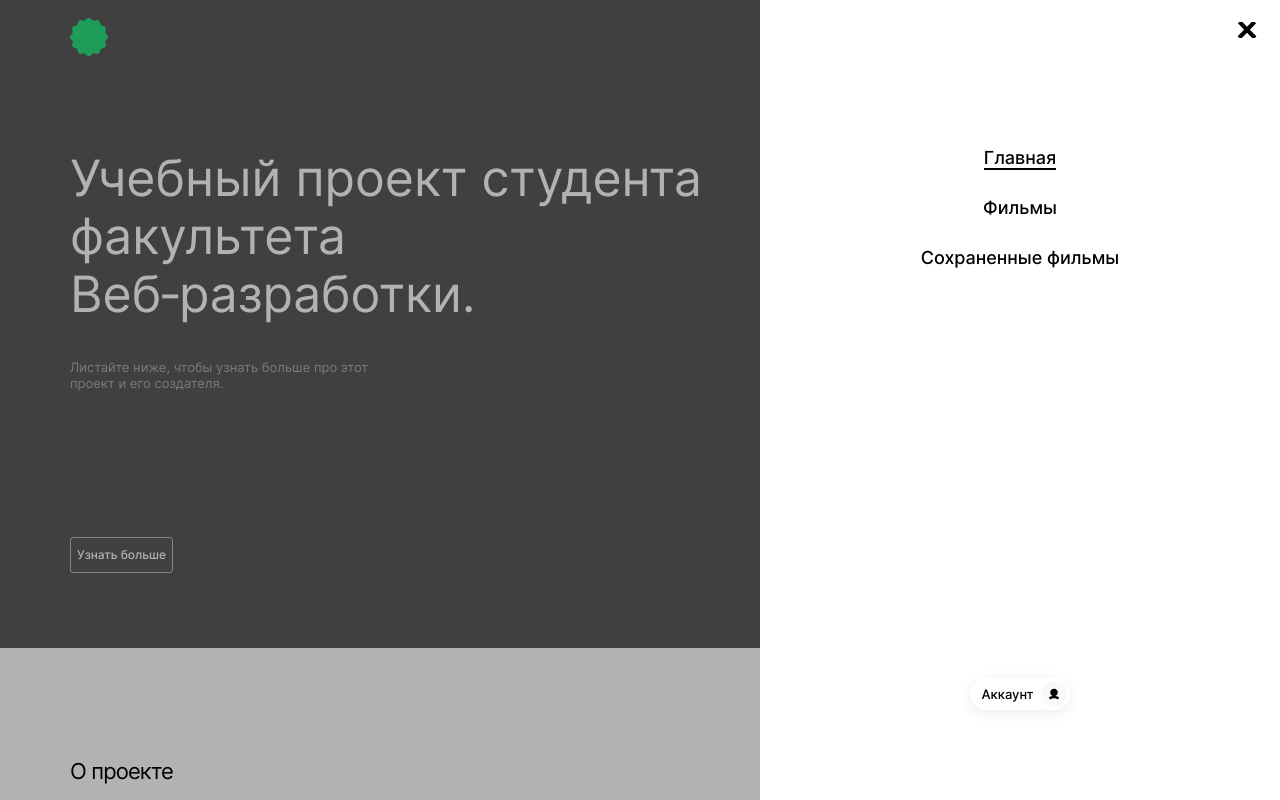
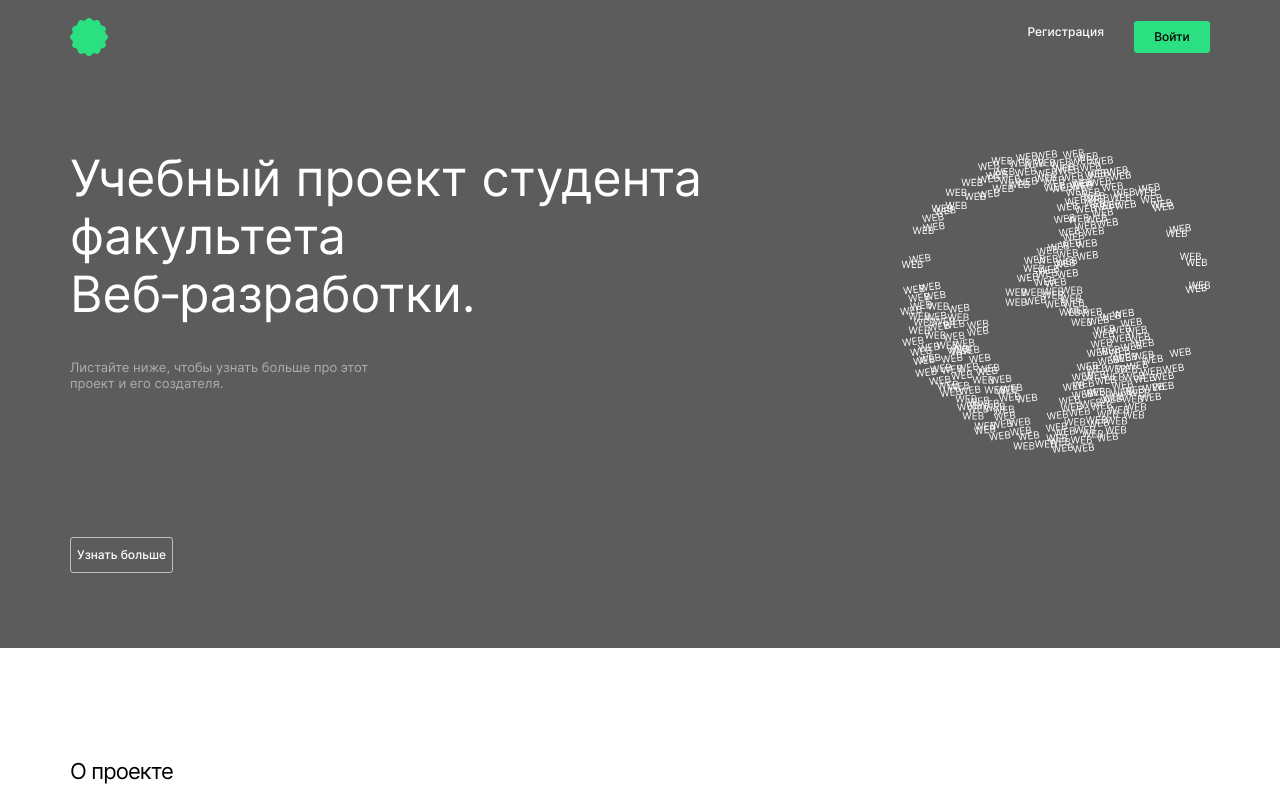
Before and after one commit to Anastasia-Belik/movies-explorer-frontend, a React (Create React App) app: page / in a window 1280 px wide. Shown: the top 800 px of the page. Built offline with nearby package versions, Linux system fonts and the light colour scheme.

Commit message:
feat: вынести кнопку перехода в аккаунт в отдельный компонент

```diff
--- a/src/components/Header/Header.css
+++ b/src/components/Header/Header.css
@@ -44,8 +44,6 @@
   gap: 30px;
 }
 
-
-
 .header__link {
   font-style: normal;
   font-weight: normal;
@@ -57,35 +55,6 @@
 
 .header__link_bold {
   font-weight: 500;
-}
-
-.header__profile {
-  display: flex;
-  flex-direction: row;
-  align-items: center;
-  align-self: flex-end;
-  gap: 7px;
-  padding: 0 3px 0 11px;
-  box-shadow: 0 3px 14px rgba(0, 0, 0, 0.08);
-  border-radius: 40px;
-  background-color: #ffffff;
-
-  font-style: normal;
-  font-weight: 500;
-  font-size: 13px;
-  line-height: 32px;
-  color: #000000;
-  text-decoration: none;
-}
-
-.header__icon-profile {
-  width: 26px;
-  height: 26px;
-  border-radius: 50%;
-  background-color: #F9F9F9;
-  background-image: url("../../images/icon__profile.svg");
-  background-repeat: no-repeat;
-  background-position: center;
 }
 
 .header__burgerButton {
--- a/src/components/Header/Header.js
+++ b/src/components/Header/Header.js
@@ -3,6 +3,7 @@ import { Link } from "react-router-dom";
 
 import './Header.css'
 import {useLocation} from "react-router";
+import ProfileLink from "../ProfileLink/ProfileLink";
 
 function Header() {
   const location = useLocation();
@@ -54,10 +55,7 @@ function Header() {
           }
           { isLogin ?
             <>
-              <Link to='/profile' className='header__profile'>
-                Аккаунт
-                <div className='header__icon-profile'/>
-              </Link>
+              <ProfileLink isHeader={true}/>
               <button className={`header__burgerButton ${(location.pathname === '/') && 'header__burgerButton_location_main'}`}/>
             </> :
             <ul className='header__links header__links_type_auth'>
--- a/src/components/Navigation/Navigation.css
+++ b/src/components/Navigation/Navigation.css
@@ -73,10 +73,6 @@
   border-bottom: 2px solid #000000;
 }
 
-.navigation__profile {
-  align-self: center;
-}
-
 @media screen and (max-width: 576px) {
   .navigation__container {
     width: 100%;
--- a/src/components/Navigation/Navigation.js
+++ b/src/components/Navigation/Navigation.js
@@ -3,12 +3,13 @@ import React from "react";
 import './Navigation.css';
 import {Link} from "react-router-dom";
 import {useLocation} from "react-router";
+import ProfileLink from "../ProfileLink/ProfileLink";
 
 function Navigation() {
   const location = useLocation();
 
   return(
-    <section className='navigation navigation_opened'>
+    <section className='navigation'>
       <div className='navigation__container'>
         <button className='navigation__close-icon'/>
         <nav className='navigation__list-container'>
@@ -29,10 +30,7 @@ function Navigation() {
               </Link>
             </li>
           </ul>
-          <Link to='/profile' className='header__profile navigation__profile'>
-            Аккаунт
-            <div className='header__icon-profile navigation__icon-profile'/>
-          </Link>
+          <ProfileLink isHeader={false}/>
         </nav>
 
       </div>
--- /dev/null
+++ b/src/components/ProfileLink/ProfileLink.css
@@ -0,0 +1,42 @@
+.profile-link {
+  flex-direction: row;
+  align-items: center;
+  gap: 7px;
+  padding: 0 3px 0 11px;
+  box-shadow: 0 3px 14px rgba(0, 0, 0, 0.08);
+  border-radius: 40px;
+  background-color: #ffffff;
+
+  font-style: normal;
+  font-weight: 500;
+  font-size: 13px;
+  line-height: 32px;
+  color: #000000;
+  text-decoration: none;
+}
+
+.profile-link_type_header {
+  display: flex;
+  align-self: flex-end;
+}
+
+.profile-link_type_navigation {
+  display: flex;
+  align-self: center;
+}
+
+.profile-link__icon {
+  width: 26px;
+  height: 26px;
+  border-radius: 50%;
+  background-color: #F9F9F9;
+  background-image: url("../../images/icon__profile.svg");
+  background-repeat: no-repeat;
+  background-position: center;
+}
+
+@media screen and (max-width: 770px) {
+  .profile-link_type_header {
+    display: none;
+  }
+}
--- /dev/null
+++ b/src/components/ProfileLink/ProfileLink.js
@@ -0,0 +1,15 @@
+import React from "react";
+
+import './ProfileLink.css'
+import {Link} from "react-router-dom";
+
+function ProfileLink(props) {
+  return(
+    <Link to='/profile' className={`profile-link ${props.isHeader ? 'profile-link_type_header' : 'profile-link_type_navigation'}`}>
+      Аккаунт
+      <div className='profile-link__icon'/>
+    </Link>
+  )
+}
+
+export default ProfileLink;
```
